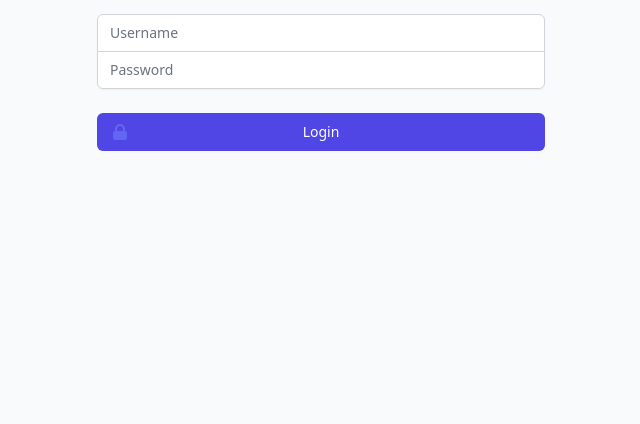
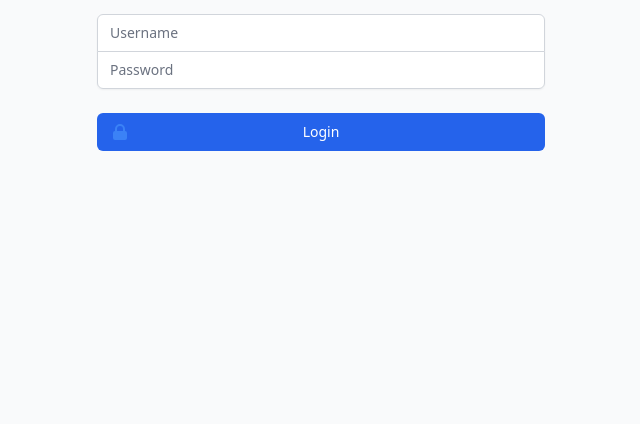
Before and after one commit to getkatze/web, a website built with Parcel: page src/login.html in a window 1280 px wide. Shown: the part 376-800 px from the top of the page, without its empty margins (319-959 px from the left). Built offline with nearby package versions, Linux system fonts and the light colour scheme; what @urql/core, turbolinks would draw is missing.

Commit message:
more gamer colors

```diff
--- a/src/login.html
+++ b/src/login.html
@@ -47,11 +47,11 @@
           <div class="mt-6 text-center">
             <button
               type="submit"
-              class="group relative w-full flex justify-center py-2 px-4 border border-transparent text-sm leading-5 font-medium rounded-md text-white bg-indigo-600 hover:bg-indigo-500 focus:outline-none focus:border-indigo-700 focus:shadow-outline-indigo active:bg-indigo-700 transition duration-150 ease-in-out"
+              class="group relative w-full flex justify-center py-2 px-4 border border-transparent text-sm leading-5 font-medium rounded-md text-white bg-blue-600 hover:bg-blue-500 focus:outline-none focus:border-blue-700 focus:shadow-outline-blue active:bg-blue-700 transition duration-150 ease-in-out"
             >
               <span class="absolute left-0 inset-y-0 flex items-center pl-3">
                 <svg
-                  class="h-5 w-5 text-indigo-500 group-hover:text-indigo-400 transition ease-in-out duration-150"
+                  class="h-5 w-5 text-blue-500 group-hover:text-blue-400 transition ease-in-out duration-150"
                   fill="currentColor"
                   viewBox="0 0 20 20"
                 >
```
